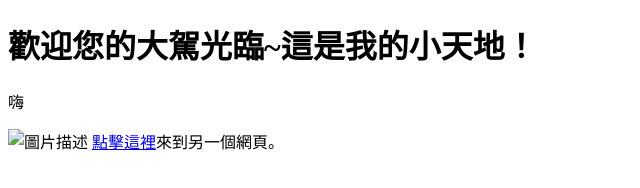
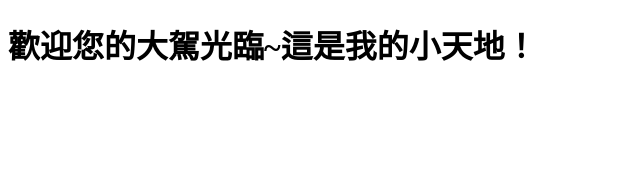
Before and after one commit to HeSheng-LIN/Harmony, a plain HTML site: page index.html in a window 1280 px wide. Shown: the whole page, without its empty margins (0-640 px from the left). Drawn offline with Linux system fonts and the light colour scheme.

Commit message:
index.html

```diff
--- a/index.html
+++ b/index.html
@@ -5,8 +5,6 @@
 </head>
 <body>
     <h1>歡迎您的大駕光臨~這是我的小天地！</h1>
-    <p>嗨</p>
-    <img src="圖片的URL" alt="圖片描述">
-    <a href="https://www.example.com">點擊這裡</a>來到另一個網頁。
+
 </body>
 </html>
```
